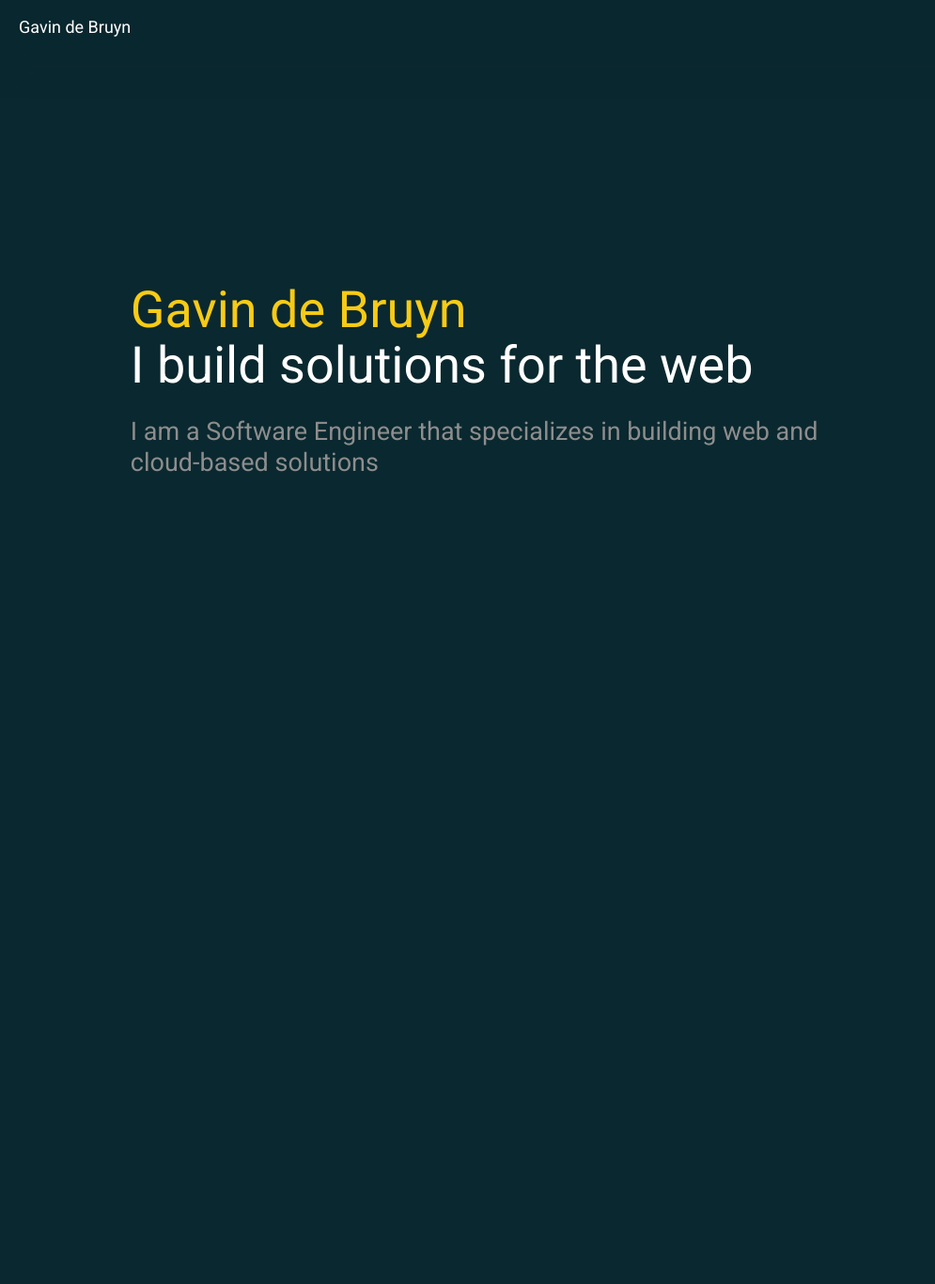
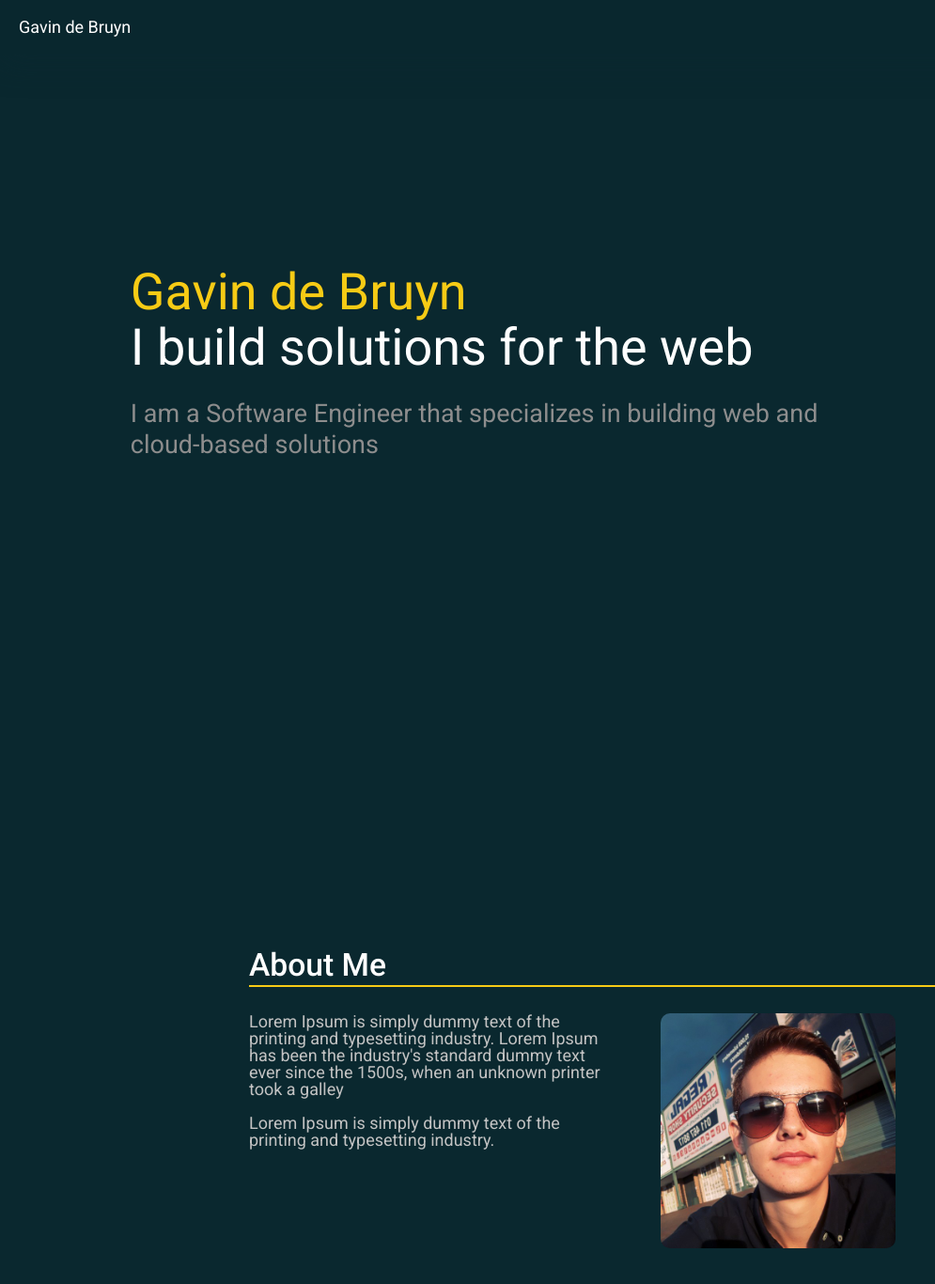
Before and after one commit to Solenoden/OnlinePortfolio.FrontEnd, an Angular app: page / in a window 1280 px wide. Shown: the top 1366 px of the page at 94% size, without its empty margins (0-995 px from the left). Before the commit the page ends 800 px from the top, so only its background shows below. Built offline with nearby package versions, Linux system fonts and the light colour scheme.

Commit message:
Create About Me page.
Signed-off-by: Gavin de Bruyn <gavindb@runninghill.co.za>

```diff
--- a/src/app/app.component.scss
+++ b/src/app/app.component.scss
@@ -1,6 +1,6 @@
 #main-content-container {
     height: 100%;
     width: 100%;
-    padding: 58px 20px 20px 20px;
+    padding: 20px;
     box-sizing: border-box;
 }
--- a/src/app/app.module.ts
+++ b/src/app/app.module.ts
@@ -5,14 +5,16 @@ import { AppComponent } from './app.component'
 import { LandingPageComponent } from './components/landing-page/landing-page.component'
 import { NavigationBarComponent } from './components/common/navigation-bar/navigation-bar.component'
 import { HomePageComponent } from './components/home-page/home-page.component'
-import { BrowserAnimationsModule } from '@angular/platform-browser/animations'
+import { BrowserAnimationsModule } from '@angular/platform-browser/animations';
+import { AboutMePageComponent } from './components/about-me-page/about-me-page.component'
 
 @NgModule({
     declarations: [
         AppComponent,
         LandingPageComponent,
         NavigationBarComponent,
-        HomePageComponent
+        HomePageComponent,
+        AboutMePageComponent
     ],
     imports: [
         BrowserModule,
--- /dev/null
+++ b/src/app/components/about-me-page/about-me-page.component.html
@@ -0,0 +1,18 @@
+<h1 class="title">About Me</h1>
+
+<div class="row">
+    <div id="description-container" class="col-12 col-md-6">
+        <!--    TODO: Replace placeholder text    -->
+        <p>
+            Lorem Ipsum is simply dummy text of the printing and typesetting industry.
+            Lorem Ipsum has been the industry's standard dummy text ever since the 1500s,
+            when an unknown printer took a galley
+        </p>
+        <p>
+            Lorem Ipsum is simply dummy text of the printing and typesetting industry.
+        </p>
+    </div>
+    <div id="portrait-container" class="row col-12 col-md-6">
+        <img src="assets/images/portrait.jpg" alt="Portrait">
+    </div>
+</div>
--- /dev/null
+++ b/src/app/components/about-me-page/about-me-page.component.scss
@@ -0,0 +1,34 @@
+@import '../../theme/mixins/utils/apply-to-desktop.mixin';
+
+.col-12 {
+    padding: 0;
+}
+
+img {
+    height: 150px;
+    width: auto;
+    margin: 10% auto 10px auto;
+    border-radius: 10px;
+}
+
+@include apply-to-desktop() {
+    :host {
+        width: 80%;
+        max-width: 750px;
+    }
+
+    #description-container {
+        margin-bottom: 5px;
+
+        p:first-of-type {
+            margin-top: 0;
+        }
+    }
+
+    #portrait-container img {
+        margin: 0 auto 10px auto;
+        height: auto;
+        width: 100%;
+        max-width: 250px;
+    }
+}
--- a/src/app/components/common/navigation-bar/navigation-bar.component.scss
+++ b/src/app/components/common/navigation-bar/navigation-bar.component.scss
@@ -4,6 +4,7 @@
 nav {
     position: fixed;
     top: 0;
+    z-index: 1;
     width: 100%;
     padding: 20px;
     color: material.get-color-from-palette($primary-palette, default-contrast);
--- a/src/app/components/home-page/home-page.component.html
+++ b/src/app/components/home-page/home-page.component.html
@@ -1,3 +1,6 @@
-<section class="column">
+<section class="column" id="landing-section">
     <app-landing-page class="section-content"></app-landing-page>
 </section>
+<section class="column" id="about-me-section">
+    <app-about-me-page class="section-content"></app-about-me-page>
+</section>
--- a/src/app/theme/app.theme.scss
+++ b/src/app/theme/app.theme.scss
@@ -8,6 +8,7 @@ $warn-palette: mat.define-palette(mat.$red-palette);
 
 $primary-font: Roboto, "Helvetica Neue", sans-serif;
 $muted-grey: #8D8D8D;
+$body-text-color: #c3c3c3;
 
 $app-theme: mat.define-dark-theme((
     color: (
--- a/src/app/theme/mixins/typography-styles.mixin.scss
+++ b/src/app/theme/mixins/typography-styles.mixin.scss
@@ -4,7 +4,11 @@
 
 @mixin typography-styles {
     html {
-        font-size: 12px;
+        font-size: 16px;
+
+        @include apply-to-desktop() {
+            font-size: 18px;
+        }
     }
 
     body {
@@ -32,11 +36,16 @@
 
     p {
         font-size: 1rem;
+        color: $body-text-color;
     }
 
-    @include apply-to-desktop() {
-        html {
-            font-size: 18px;
+    .title {
+        padding-bottom: 5px;
+        border-bottom: 2px solid material.get-color-from-palette($accent-palette, default);
+        margin-bottom: 0;
+
+        @include apply-to-desktop() {
+            margin-bottom: 0.83em;
         }
     }
 }
--- a/src/index.html
+++ b/src/index.html
@@ -9,6 +9,7 @@
         <link rel="preconnect" href="https://fonts.gstatic.com">
         <link href="https://fonts.googleapis.com/css2?family=Roboto:wght@300;400;500&display=swap" rel="stylesheet">
         <link href="https://fonts.googleapis.com/icon?family=Material+Icons" rel="stylesheet">
+        <link href="https://stackpath.bootstrapcdn.com/bootstrap/4.4.1/css/bootstrap-grid.min.css" rel="stylesheet">
     </head>
     <body>
         <app-root></app-root>
--- a/src/styles.scss
+++ b/src/styles.scss
@@ -21,9 +21,11 @@ body {
 .column {
     display: flex;
     flex-direction: column;
+    margin: 0;
 }
 
 .row {
     display: flex;
     flex-direction: row;
+    margin: 0;
 }
```
Also changed, not shown: src/app/components/about-me-page/about-me-page.component.ts (added, +9 -0 lines), src/assets/images/portrait.jpg (added), 1 other file (tests, documents, lock files or other folders). Lines whose indentation alone changed are shown as unchanged.
